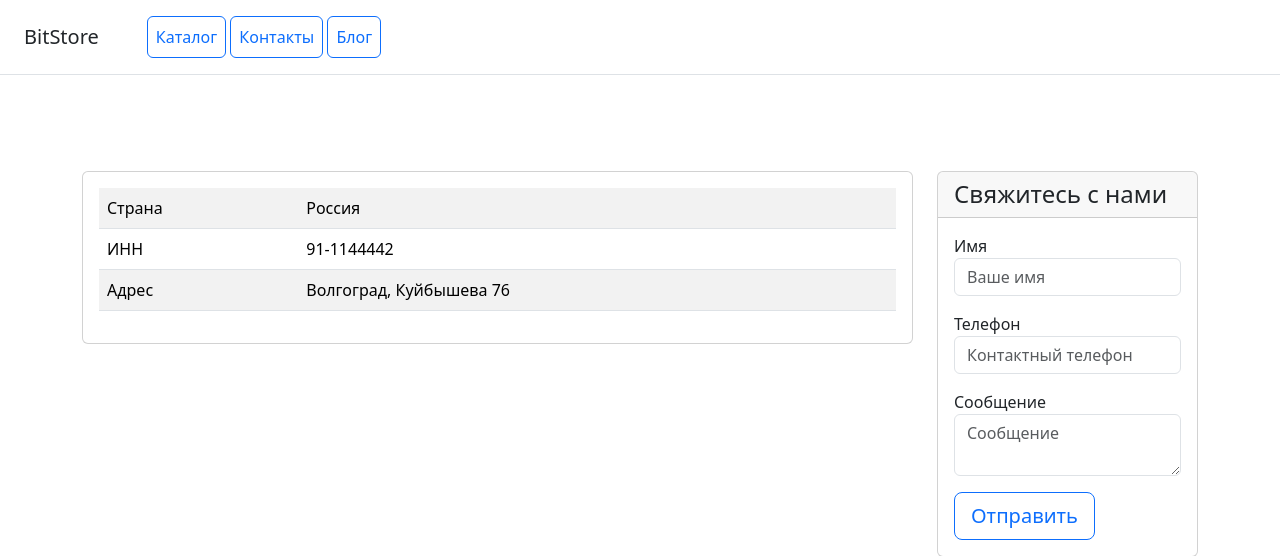
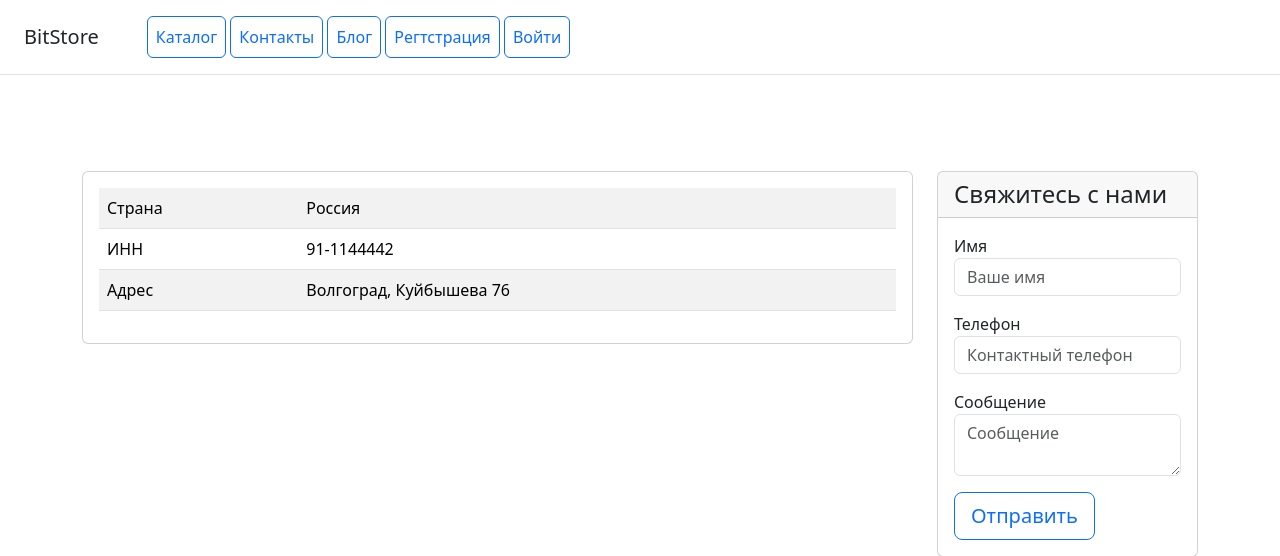
Before and after one commit to IceDisel/django-online-store, a Django app: template catalog/templates/catalog/contacts.html in a window 1280 px wide. Shown: the top 556 px of the page. Run offline with Django 5.2, Linux system fonts and the light colour scheme; the template is opened without the code that fills it, so the values that code supplies are empty; some libraries are stand-ins or nearby versions.

Commit message:
Добавление кнопок Регистрация, Вход, Выход

```diff
--- a/catalog/templates/catalog/includes/inc_main_menu.html
+++ b/catalog/templates/catalog/includes/inc_main_menu.html
@@ -4,5 +4,23 @@
         <a class="p-2 btn btn-outline-primary" href="{% url 'catalog:index' %}">Каталог</a>
         <a class="p-2 btn btn-outline-primary" href="{% url 'catalog:contacts' %}">Контакты</a>
         <a class="p-2 btn btn-outline-primary" href="{% url 'blog:blogpost_list' %}">Блог</a>
+
+
+        {% if user.is_authenticated %}
+
+            <form action="{% url 'users:logout' %}" method="POST">
+                {% csrf_token %}
+                <button type="submit" class="p-2 btn btn-outline-primary">Выход</button>
+            </form>
+
+        {% else %}
+
+            <a class="p-2 btn btn-outline-primary" href="{% url 'users:register' %}">Регтстрация</a>
+
+
+            <a class="p-2 btn btn-outline-primary" href="{% url 'users:login' %}">Войти</a>
+
+        {% endif %}
+
     </nav>
 </div>
```
